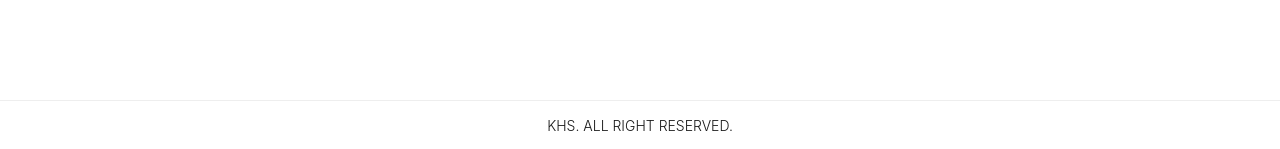
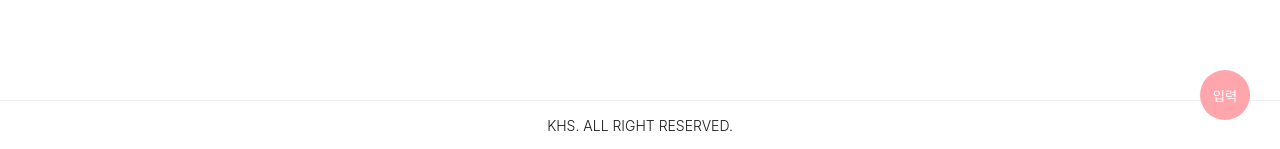
Before and after one commit to FE-HyunSu/accountbook-admin, a Next.js app: page /history in a window 1280 px wide. Shown: the part 650-799 px from the top of the page. Built offline with nearby package versions, Linux system fonts and the light colour scheme; no server answers; the database is empty.

Commit message:
modify : fixed button add.

```diff
--- a/components/historyList/index.tsx
+++ b/components/historyList/index.tsx
@@ -1,5 +1,5 @@
 import React, { useState, useEffect } from 'react';
-import { HistoryBox, AccountListBox } from './style';
+import { HistoryBox, AccountListBox, FixedButton } from './style';
 import { useSetRecoilState, useRecoilValue } from 'recoil';
 import { adminInfo } from '../../store';
 import { getData, setData } from '../../firebase/firestore';
@@ -94,6 +94,7 @@ const HistoryList = () => {
                 })}
           </ul>
         </AccountListBox>
+        <FixedButton>입력</FixedButton>
       </HistoryBox>
     </>
   );
--- a/components/historyList/style.tsx
+++ b/components/historyList/style.tsx
@@ -19,3 +19,14 @@ export const AccountListBox = styled.div`
     }
   }
 `;
+export const FixedButton = styled.button`
+  display: block;
+  position: fixed;
+  right: 3rem;
+  bottom: 3rem;
+  width: 5rem;
+  height: 5rem;
+  color: #fff;
+  background-color: #ffa5ac;
+  border-radius: 100%;
+`;
```
